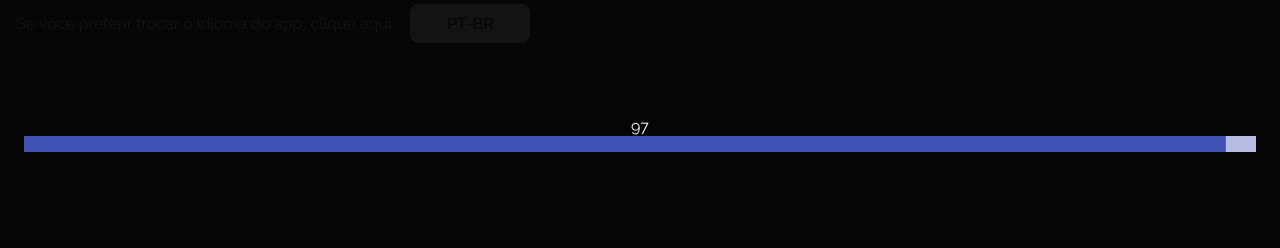
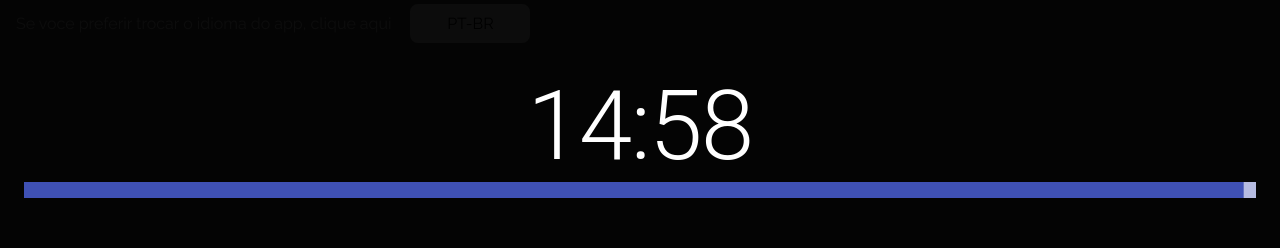
Before and after one commit to w3b3/todoish, a React (Create React App) app: page / in a window 1280 px wide. Both pictures are taken after a click on the button "PIZZA TIMER". Shown: the part 240-488 px from the top of the page. Built offline with nearby package versions, Linux system fonts and the light colour scheme; no server answers.

Commit message:
update timer countdown

```diff
--- a/src/components/Header.tsx
+++ b/src/components/Header.tsx
@@ -7,6 +7,7 @@ import {
   makeStyles,
   Theme,
   LinearProgress,
+  Typography,
 } from "@material-ui/core";
 import React, {
   PropsWithChildren,
@@ -61,7 +62,7 @@ const HeaderStyles = makeStyles(({ breakpoints, spacing }: Theme) =>
       },
     },
     paperOverride: {
-      backgroundColor: "rgba(0, 0, 0, 0.85)",
+      backgroundColor: "rgba(0, 0, 0, 0.9)",
       color: "white",
     },
     dialogContentOverride: {
@@ -76,29 +77,47 @@ const HeaderStyles = makeStyles(({ breakpoints, spacing }: Theme) =>
     },
   })
 );
+
 export const Header = ({ children }: PropsWithChildren<any>) => {
   const headerStyles = HeaderStyles();
   const [isModalOpen, setIsModalOpen] = useState(false);
+  const [timer, setTimer] = useState(0);
+  const [startTime, setStartTime] = useState(0);
 
-  const [timer, setTimer] = useState(100);
+  const getN60SecBlocks = (n: number) => 60 * 1000 * n;
+  const formatTimeCountdown = () => {
+    return new Date(Math.round(timer))
+      .toUTCString()
+      .split(" ")[4]
+      .split(":")
+      .slice(1)
+      .join(":");
+  };
   const openModal = () => {
     setIsModalOpen(true);
-    setTimer(100);
+    const _s = getN60SecBlocks(15);
+    setStartTime(_s);
+    setTimer(_s);
   };
   const closeModal = useCallback(() => {
     if (isModalOpen) {
       setIsModalOpen(false);
+      setStartTime(0);
       setTimer(0);
     }
   }, [isModalOpen]);
 
   useEffect(() => {
     if (isModalOpen && timer > 0) {
-      setTimeout(() => setTimer(timer - 0.1), 100);
+      setTimeout(() => setTimer(timer - 1000), 1000);
     } else {
       closeModal();
     }
   }, [timer, closeModal, isModalOpen]);
+
+  const getProgressPercentage = () => {
+    return Math.trunc((timer / startTime) * 100) / 100;
+  };
 
   return (
     <header className={headerStyles.root}>
@@ -118,13 +137,13 @@ export const Header = ({ children }: PropsWithChildren<any>) => {
         classes={{ paper: headerStyles.paperOverride }}
       >
         <DialogContent classes={{ root: headerStyles.dialogContentOverride }}>
-          <div>{Math.round(timer)}</div>
+          <Typography variant={"h1"}>{formatTimeCountdown()}</Typography>
           <LinearProgress
             classes={{
               root: headerStyles.progressBar,
             }}
             variant="determinate"
-            value={timer}
+            value={getProgressPercentage() * 100}
           />
         </DialogContent>
         <DialogActions>
```
